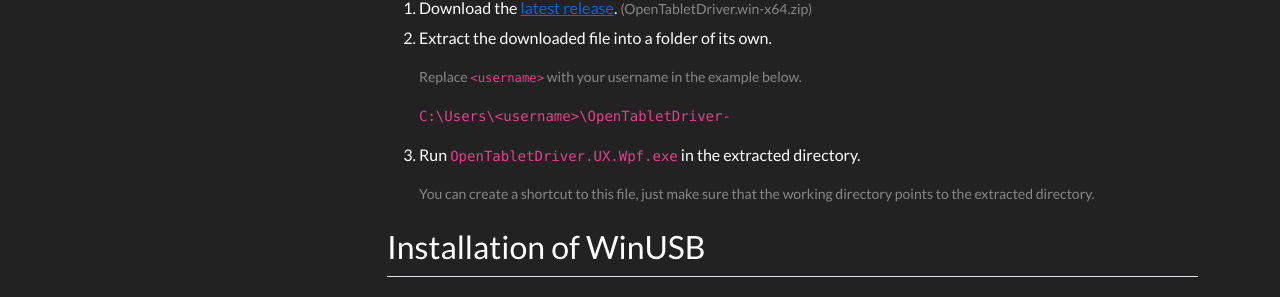
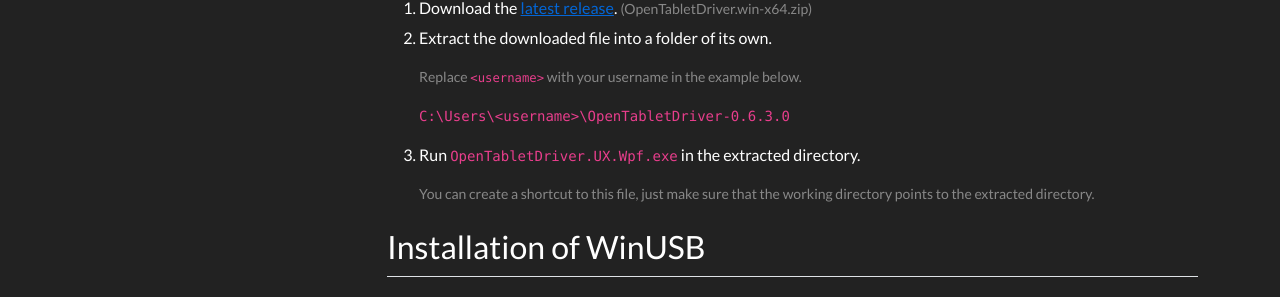
Before and after one commit to OpenTabletDriver/opentabletdriver.github.io, a Jekyll site: the page built from site/_wiki/Install/Windows.md, in a window 1280 px wide. Shown: the part 508-805 px from the top of the page. Built offline with Jekyll 4.4.1, drawn with Linux system fonts in a browser that asks for light colours; nearby versions of some CDN libraries; comment, search, counter and statistics services are not loaded; part of the change alters nothing that is shown.

```diff
--- a/site/_wiki/Install/Windows.md
+++ b/site/_wiki/Install/Windows.md
@@ -21,7 +21,7 @@ Alternatively you can install it to a new directory.
 
     > Replace `<username>` with your username in the example below.
 
-    `C:\Users\<username>\OpenTabletDriver-{{ site.latest_otd_version }}`
+    `C:\Users\<username>\OpenTabletDriver-{{ site.data.otd-versions | last }}`
 
 3. Run `OpenTabletDriver.UX.Wpf.exe` in the extracted directory.
 
```
